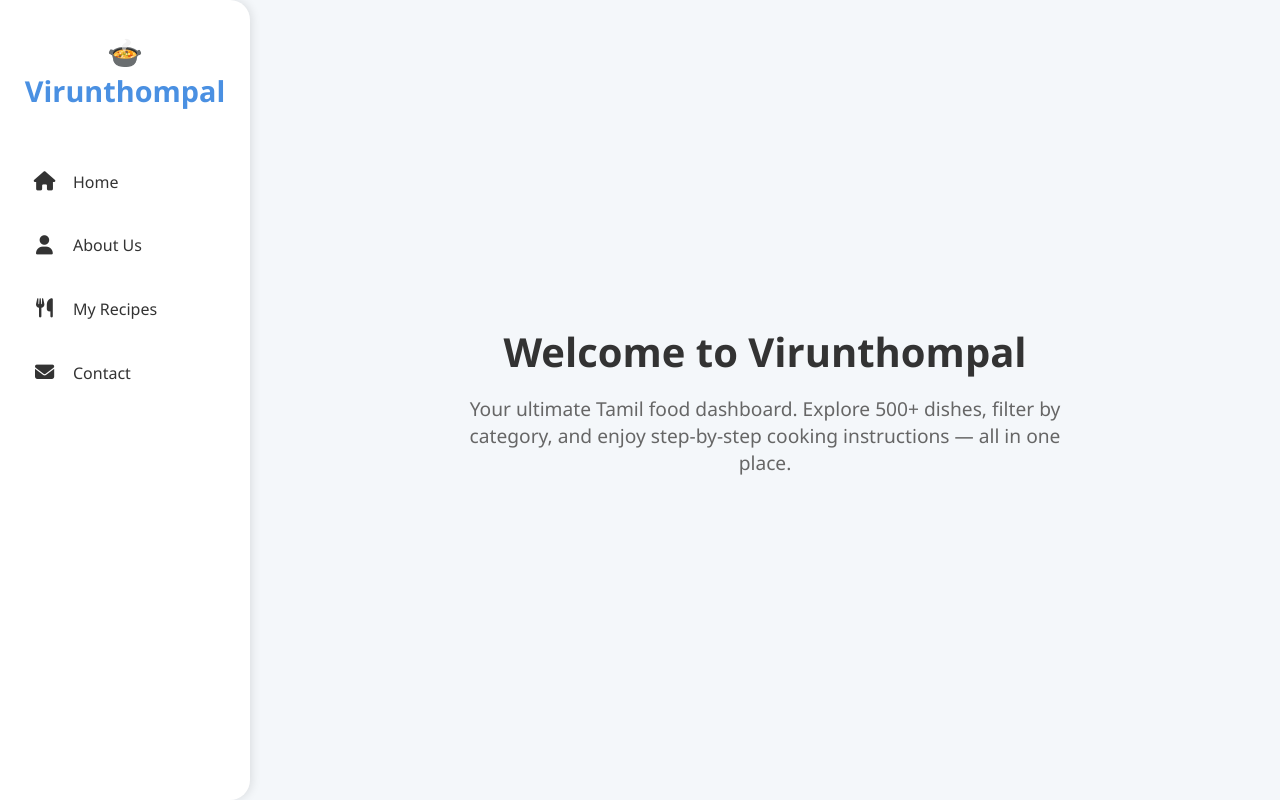
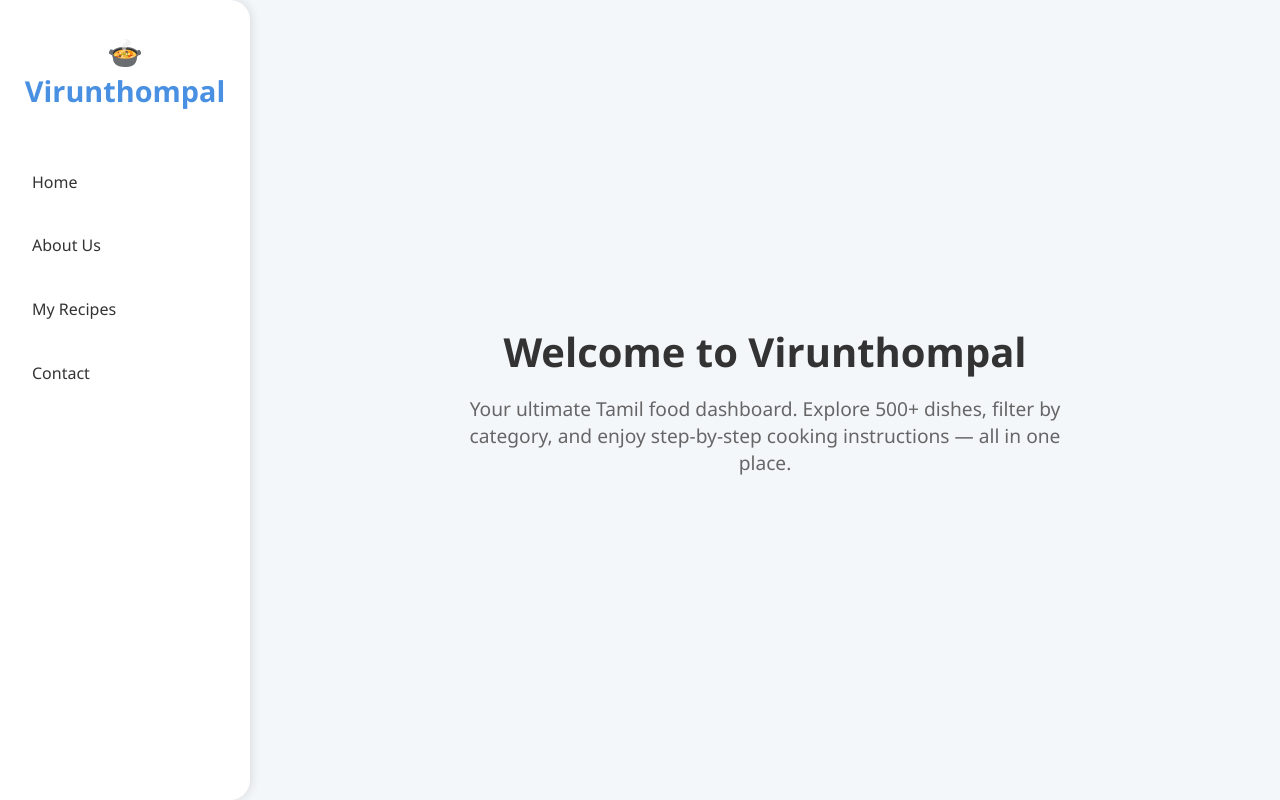
Before and after one commit to nextgen-coders-07/Virunthompal, a plain HTML site: page index.html in a window 1280 px wide. Drawn offline with Linux system fonts and the light colour scheme.

Commit message:
Update index.html

```diff
--- a/index.html
+++ b/index.html
@@ -121,10 +121,10 @@
 <body>
   <nav>
     <div class="logo">🍲 Virunthompal</div>
-    <a href="Virunthompal/home.html" class="nav-item"><i class="fas fa-home"></i><span>Home</span></a>
-    <a href="about.html" class="nav-item"><i class="fas fa-user"></i><span>About Us</span></a>
-    <a href="your_recipes.html" class="nav-item"><i class="fas fa-utensils"></i><span>My Recipes</span></a>
-    <a href="contact.html" class="nav-item"><i class="fas fa-envelope"></i><span>Contact</span></a>
+    <a href="home.html" class="nav-item"><span>Home</span></a>
+    <a href="about.html" class="nav-item"><span>About Us</span></a>
+    <a href="your_recipes.html" class="nav-item"><span>My Recipes</span></a>
+    <a href="contact.html" class="nav-item"><span>Contact</span></a>
   </nav>
 
   <div class="main">
```
